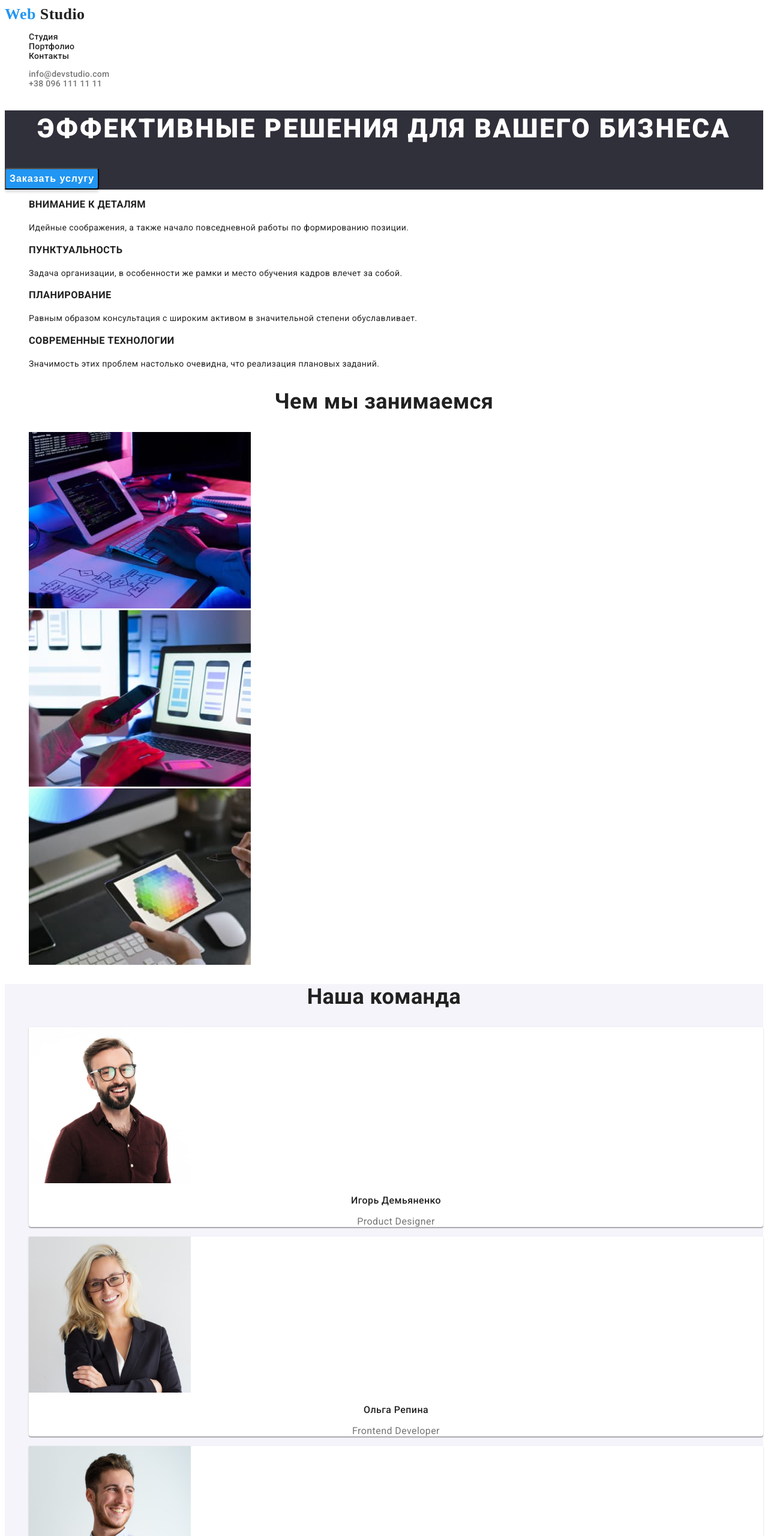
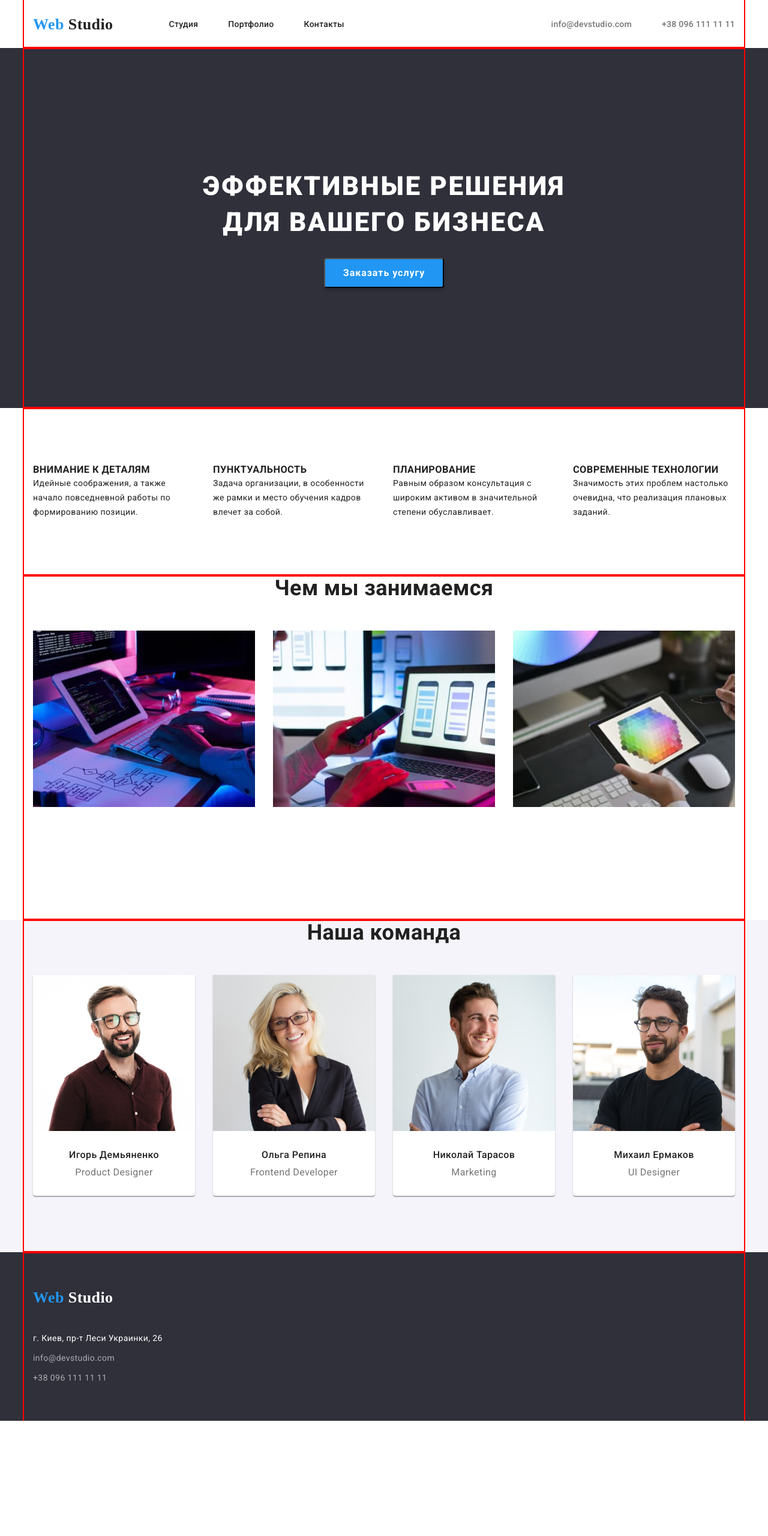
Before and after one commit to 1stPowerLifter/goit-markup-hw-03, a plain HTML site: page index.html in a window 1280 px wide. Shown: the top 2560 px of the page at 60% size. After the commit the page ends 2368 px from the top, so only its background shows below. Drawn offline with Linux system fonts and the light colour scheme.

Commit message:
HW3.0
оформил с флекс и разметкой главную страницу
осталось портфолио

```diff
--- /dev/null
+++ b/css/modern-normalize.css
@@ -0,0 +1,285 @@
+/*! modern-normalize v1.1.0 | MIT License | https://github.com/sindresorhus/modern-normalize */
+
+/*
+Document
+========
+*/
+
+/**
+Use a better box model (opinionated).
+*/
+
+*,
+::before,
+::after {
+	box-sizing: border-box;
+}
+
+/**
+1. Correct the line height in all browsers.
+2. Prevent adjustments of font size after orientation changes in iOS.
+3. Use a more readable tab size (opinionated).
+*/
+
+html {
+	line-height: 1.15; /* 1 */
+	-webkit-text-size-adjust: 100%; /* 2 */
+	-moz-tab-size: 4; /* 3 */
+	tab-size: 4; /* 3 */
+}
+
+/*
+Sections
+========
+*/
+
+/**
+1. Remove the margin in all browsers.
+2. Improve consistency of default fonts in all browsers. (https://github.com/sindresorhus/modern-normalize/issues/3)
+*/
+
+body {
+	margin: 0; /* 1 */
+	font-family:
+		system-ui,
+		-apple-system, /* Firefox supports this but not yet `system-ui` */
+		'Segoe UI',
+		Roboto,
+		Helvetica,
+		Arial,
+		sans-serif,
+		'Apple Color Emoji',
+		'Segoe UI Emoji'; /* 2 */
+}
+
+/*
+Grouping content
+================
+*/
+
+/**
+1. Add the correct height in Firefox.
+2. Correct the inheritance of border color in Firefox. (https://bugzilla.mozilla.org/show_bug.cgi?id=190655)
+*/
+
+hr {
+	height: 0; /* 1 */
+	color: inherit; /* 2 */
+}
+
+/*
+Text-level semantics
+====================
+*/
+
+/**
+Add the correct text decoration in Chrome, Edge, and Safari.
+*/
+
+abbr[title] {
+	text-decoration: underline dotted;
+}
+
+/**
+Add the correct font weight in Edge and Safari.
+*/
+
+b,
+strong {
+	font-weight: bolder;
+}
+
+/**
+1. Improve consistency of default fonts in all browsers. (https://github.com/sindresorhus/modern-normalize/issues/3)
+2. Correct the odd 'em' font sizing in all browsers.
+*/
+
+code,
+kbd,
+samp,
+pre {
+	font-family:
+		ui-monospace,
+		SFMono-Regular,
+		Consolas,
+		'Liberation Mono',
+		Menlo,
+		monospace; /* 1 */
+	font-size: 1em; /* 2 */
+}
+
+/**
+Add the correct font size in all browsers.
+*/
+
+small {
+	font-size: 80%;
+}
+
+/**
+Prevent 'sub' and 'sup' elements from affecting the line height in all browsers.
+*/
+
+sub,
+sup {
+	font-size: 75%;
+	line-height: 0;
+	position: relative;
+	vertical-align: baseline;
+}
+
+sub {
+	bottom: -0.25em;
+}
+
+sup {
+	top: -0.5em;
+}
+
+/*
+Tabular data
+============
+*/
+
+/**
+1. Remove text indentation from table contents in Chrome and Safari. (https://bugs.chromium.org/p/chromium/issues/detail?id=999088, https://bugs.webkit.org/show_bug.cgi?id=201297)
+2. Correct table border color inheritance in all Chrome and Safari. (https://bugs.chromium.org/p/chromium/issues/detail?id=935729, https://bugs.webkit.org/show_bug.cgi?id=195016)
+*/
+
+table {
+	text-indent: 0; /* 1 */
+	border-color: inherit; /* 2 */
+}
+
+/*
+Forms
+=====
+*/
+
+/**
+1. Change the font styles in all browsers.
+2. Remove the margin in Firefox and Safari.
+*/
+
+button,
+input,
+optgroup,
+select,
+textarea {
+	font-family: inherit; /* 1 */
+	font-size: 100%; /* 1 */
+	line-height: 1.15; /* 1 */
+	margin: 0; /* 2 */
+}
+
+/**
+Remove the inheritance of text transform in Edge and Firefox.
+*/
+
+button,
+select {
+	text-transform: none;
+}
+
+/**
+Correct the inability to style clickable types in iOS and Safari.
+*/
+
+button,
+[type='button'],
+[type='reset'],
+[type='submit'] {
+	-webkit-appearance: button;
+}
+
+/**
+Remove the inner border and padding in Firefox.
+*/
+
+::-moz-focus-inner {
+	border-style: none;
+	padding: 0;
+}
+
+/**
+Restore the focus styles unset by the previous rule.
+*/
+
+:-moz-focusring {
+	outline: 1px dotted ButtonText;
+}
+
+/**
+Remove the additional ':invalid' styles in Firefox.
+See: https://github.com/mozilla/gecko-dev/blob/2f9eacd9d3d995c937b4251a5557d95d494c9be1/layout/style/res/forms.css#L728-L737
+*/
+
+:-moz-ui-invalid {
+	box-shadow: none;
+}
+
+/**
+Remove the padding so developers are not caught out when they zero out 'fieldset' elements in all browsers.
+*/
+
+legend {
+	padding: 0;
+}
+
+/**
+Add the correct vertical alignment in Chrome and Firefox.
+*/
+
+progress {
+	vertical-align: baseline;
+}
+
+/**
+Correct the cursor style of increment and decrement buttons in Safari.
+*/
+
+::-webkit-inner-spin-button,
+::-webkit-outer-spin-button {
+	height: auto;
+}
+
+/**
+1. Correct the odd appearance in Chrome and Safari.
+2. Correct the outline style in Safari.
+*/
+
+[type='search'] {
+	-webkit-appearance: textfield; /* 1 */
+	outline-offset: -2px; /* 2 */
+}
+
+/**
+Remove the inner padding in Chrome and Safari on macOS.
+*/
+
+::-webkit-search-decoration {
+	-webkit-appearance: none;
+}
+
+/**
+1. Correct the inability to style clickable types in iOS and Safari.
+2. Change font properties to 'inherit' in Safari.
+*/
+
+::-webkit-file-upload-button {
+	-webkit-appearance: button; /* 1 */
+	font: inherit; /* 2 */
+}
+
+/*
+Interactive
+===========
+*/
+
+/*
+Add the correct display in Chrome and Safari.
+*/
+
+summary {
+	display: list-item;
+}
--- a/css/style.css
+++ b/css/style.css
@@ -8,16 +8,61 @@ body {
   font-weight: normal;
   letter-spacing: 0.03em;
 }
+p,
+h1,
+h2,
+h3,
+h4,
+h5,
+h6 {
+  margin: 0;
+}
+ul {
+  margin: 0;
+  padding: 0;
+}
+img {
+  display: block;
+}
+button {
+  cursor: pointer;
+}
 .link {
   text-decoration: none;
 }
 .list {
   list-style: none;
 }
-.btn {
-  cursor: pointer;
+.container {
+  width: 1200px;
+  padding-left: 15px;
+  padding-right: 15px;
+  margin: 0 auto;
+  outline: 2px solid red;
 }
-.logo {
+.visually-hidden {
+  position: absolute;
+  white-space: nowrap;
+  width: 1px;
+  height: 1px;
+  overflow: hidden;
+  border: 0;
+  padding: 0;
+  clip: rect(0 0 0 0);
+  clip-path: inset(50%);
+  margin: -1px;
+}
+/*---------------HEADER--------------*/
+.header-box {
+  display: flex;
+  justify-content: space-between;
+  height: 80px;
+}
+.nav {
+  display: flex;
+  align-items: center;
+}
+.nav-link {
   font-family: Raleway;
   font-style: normal;
   font-weight: bold;
@@ -25,15 +70,19 @@ body {
   line-height: calc(31 / 26);
   color: var(--brand-color);
 }
-.logo-span {
+.nav-span {
   color: #212121;
 }
-/*---------------HEADER--------------*/
-
+.nav-list {
+  display: flex;
+  margin-left: 93px;
+}
+.nav-list-item:not(:last-child) {
+  margin-right: 50px;
+}
 .nav-list-link {
   color: inherit;
   font-weight: 500;
-
   line-height: calc(16 / 14);
   letter-spacing: 0.02em;
 }
@@ -41,9 +90,15 @@ body {
 .nav-list-link:hover {
   color: var(--brand-color);
 }
+.header-address {
+  display: flex;
+  align-items: center;
+}
+.header-address-item:not(:last-child) {
+  margin-right: 50px;
+}
 .header-address-contact {
   font-weight: 500;
-
   line-height: calc(16 / 14);
   letter-spacing: 0.02em;
   color: #757575;
@@ -56,6 +111,27 @@ body {
 /*-------------FOOTER------------*/
 .footer {
   background: #2f303a;
+}
+.footer-box {
+  display: flex;
+  flex-direction: column;
+  padding-top: 60px;
+  padding-bottom: 60px;
+}
+.footer-link {
+  font-family: Raleway;
+  font-style: normal;
+  font-weight: bold;
+  font-size: 26px;
+  line-height: calc(31 / 26);
+  color: var(--brand-color);
+  margin-bottom: 40px;
+}
+.footer-span {
+  color: #ffffff;
+}
+.footer-address-item:not(:last-child) {
+  margin-bottom: 9px;
 }
 .footer-address-link {
   font-family: inherit;
@@ -75,6 +151,14 @@ body {
 .hero {
   background: #2f303a;
 }
+.hero-box {
+  display: flex;
+  flex-direction: column;
+  justify-content: center;
+  align-items: center;
+  padding-top: 200px;
+  padding-bottom: 200px;
+}
 .hero-title {
   font-weight: 900;
   font-size: 44px;
@@ -83,6 +167,9 @@ body {
   letter-spacing: 0.06em;
   text-transform: uppercase;
   color: #ffffff;
+  width: 700px;
+  height: 120px;
+  margin-bottom: 30px;
 }
 .hero-btn {
   background: var(--brand-color);
@@ -91,11 +178,10 @@ body {
   font-weight: bold;
   font-size: 16px;
   line-height: calc(30 / 16);
-  display: flex;
-  align-items: center;
-  text-align: center;
   letter-spacing: 0.06em;
   color: #ffffff;
+  width: 200px;
+  height: 50px;
 }
 .hero-btn:hover,
 .hero-btn:focus {
@@ -103,8 +189,16 @@ body {
 }
 
 /*---------------benefits-----*/
-.benefits-title {
-  display: none;
+.benefits-list {
+  display: flex;
+  flex-wrap: wrap;
+  padding-top: 94px;
+  margin-left: -30px;
+  padding-bottom: 94px;
+}
+.benefits-list-item {
+  margin-left: 30px;
+  flex-basis: calc(100% / 4 - 30px);
 }
 .benefits-list-title {
   line-height: calc(16 / 14);
@@ -120,7 +214,17 @@ body {
   line-height: calc(42 / 36);
   text-align: center;
 }
-
+.about-list {
+  display: flex;
+  flex-wrap: wrap;
+  margin-left: -30px;
+}
+.about-list-item {
+  margin-left: 30px;
+  flex-basis: calc(100% / 3 - 30px);
+  margin-top: 50px;
+  margin-bottom: 188px;
+}
 /*---------------team-----*/
 .team {
   background: #f5f4fa;
@@ -130,23 +234,35 @@ body {
   line-height: calc(42 / 36);
   text-align: center;
 }
+.team-list {
+  display: flex;
+  flex-wrap: wrap;
+  margin-left: -30px;
+}
 .team-list-item {
   background: #ffffff;
   box-shadow: 0px 1px 3px rgba(0, 0, 0, 0.12), 0px 1px 1px rgba(0, 0, 0, 0.14),
     0px 2px 1px rgba(0, 0, 0, 0.2);
   border-radius: 0px 0px 4px 4px;
+  margin-left: 30px;
+  flex-basis: calc(100% / 4 - 30px);
+  margin-top: 50px;
+  margin-bottom: 94px;
 }
 .team-list-title {
   font-weight: 500;
   font-size: 16px;
   line-height: calc(19 / 16);
   text-align: center;
+  margin-top: 30px;
+  margin-bottom: 10px;
 }
 .team-list-post-title {
   font-size: 16px;
   line-height: calc(19 / 16);
   text-align: center;
   color: #757575;
+  margin-bottom: 30px;
 }
 
 /*---------------PORTFOLIO.HTML-----*/
--- a/index.html
+++ b/index.html
@@ -5,6 +5,7 @@
         <meta charset="UTF-8">
         <meta http-equiv="X-UA-Compatible" content="IE=edge">
         <meta name="viewport" content="width=device-width, initial-scale=1.0">
+        <link rel="stylesheet" href="css/modern-normalize.css">
         <link rel="stylesheet" href="css/style.css">
         <link rel="preconnect" href="https://fonts.googleapis.com">
         <link rel="preconnect" href="https://fonts.gstatic.com" crossorigin>
@@ -15,8 +16,9 @@
     </head>
     <body class="body">
         <header class="header">
+            <div class="container header-box">
                 <nav class="nav">
-                <a class="link nav-link logo" href="index.html" lang="en">Web <span class="logo-span">Studio</span></a>
+                    <a class="link nav-link" href="index.html" lang="en">Web <span class="nav-span">Studio</span></a>
                     <ul class="list nav-list">
                         <li class="nav-list-item">
                             <a class="link nav-list-link" href="index.html">Студия</a>
@@ -33,43 +35,54 @@
                     <li class="header-address-item"><a class="link header-address-contact" href="mailto:info@devstudio.com">info@devstudio.com</a></li>
                     <li class="header-address-item"><a class="link header-address-contact" href="tel:+380961111111">+38 096 111 11 11</a></li>
                 </ul>
+            </div>
         </header>
         <main class="main">
             <section class="hero">
+                <div class="container hero-box">
                     <h1 class="hero-title">Эффективные решения для вашего бизнеса</h1>
-                <button class="btn hero-btn" type="button">Заказать услугу</button>
+                    <button class="hero-btn" type="button">Заказать услугу</button>
+                </div>
             </section>
             <section class="benefits">
-                <!-- style='display: none' -->
-                <h2 class="benefits-title" >Преимущества работы с нами</h2>
+                <div class="container ">
+                    <h2 class="visually-hidden">Преимущества работы с нами</h2>
                     <ul class="list benefits-list">
                         <li class="benefits-list-item">
                             <h3 class="benefits-list-title">Внимание к деталям</h3>
-                        <p class="benefits-list-post-title">Идейные соображения, а также начало повседневной работы по формированию позиции.</p>
+                            <p class="benefits-list-post-title">Идейные соображения, а также начало повседневной работы по формированию
+                                позиции.</p>
                         </li>
                         <li class="benefits-list-item">
                             <h3 class="benefits-list-title">Пунктуальность</h3>
-                        <p class="benefits-list-post-title">Задача организации, в особенности же рамки и место обучения кадров влечет за собой.</p>
+                            <p class="benefits-list-post-title">Задача организации, в особенности же рамки и место обучения кадров влечет за
+                                собой.</p>
                         </li>
                         <li class="benefits-list-item">
                             <h3 class="benefits-list-title">Планирование</h3>
-                        <p class="benefits-list-post-title">Равным образом консультация с широким активом в значительной степени обуславливает.</p>
+                            <p class="benefits-list-post-title">Равным образом консультация с широким активом в значительной степени
+                                обуславливает.</p>
                         </li>
                         <li class="benefits-list-item">
                             <h3 class="benefits-list-title">Современные технологии</h3>
-                        <p class="benefits-list-post-title">Значимость этих проблем настолько очевидна, что реализация плановых заданий.</p>
+                            <p class="benefits-list-post-title">Значимость этих проблем настолько очевидна, что реализация плановых заданий.
+                            </p>
                         </li>
                     </ul>
+                </div>
             </section>
             <section class="about">
+                <div class="container">
                     <h2 class="about-title">Чем мы занимаемся</h2>
                     <ul class="list about-list">
                         <li class="about-list-item"><img class="about-list-img" src="images/img.jpg" alt="печать на клавиатуре" width="370"></li>
                         <li class="about-list-item"><img class="about-list-img" src="images/img2.jpg" alt="работа в телефоне и ноутбуке" width="370"></li>
                         <li class="about-list-item"><img class="about-list-img" src="images/img3.jpg" alt="катинка на планшете" width="370"></li>
                     </ul>
+                </div>
             </section>
             <section class="team">
+                <div class="container">
                 <h2 class="team-title">Наша команда</h2>
                     <ul class="list team-list">
                         <li class="team-list-item">
@@ -93,10 +106,12 @@
                             <p class="team-list-post-title" lang="en">UI Designer</p>
                         </li>
                     </ul>
+                </div>
             </section>
         </main>
         <footer class="footer">
-            <a class="link footer-link logo" href="index.html" lang="en">Web <span class="logo-span">Studio</span></a>
+            <div class="container footer-box">
+                <a class="link footer-link logo" href="index.html" lang="en">Web <span class="footer-span">Studio</span></a>
                 <address class="footer-address">
                     <ul class="list footer-address-list">
                         <li class="footer-address-item"><a class="link footer-address-link" href="https://www.google.com/maps/place/%D0%B1%D1%83%D0%BB.+%D0%9B%D0%B5%D1%81%D0%B8+%D0%A3%D0%BA%D1%80%D0%B0%D0%B8%D0%BD%D0%BA%D0%B8,+26,+%D0%9A%D0%B8%D0%B5%D0%B2,+02000/@50.4265807,30.5361971,17z/data=!4m13!1m7!3m6!1s0x40d4cf0e033ecbe9:0x57a4dffefec77da0!2z0LHRg9C7LiDQm9C10YHQuCDQo9C60YDQsNC40L3QutC4LCAyNiwg0JrQuNC10LIsIDAyMDAw!3b1!8m2!3d50.4265807!4d30.5383858!3m4!1s0x40d4cf0e033ecbe9:0x57a4dffefec77da0!8m2!3d50.4265807!4d30.5383858"
@@ -105,6 +120,7 @@
                         <li  class="footer-address-item"><a class="link footer-address-contact" href="tel:+380961111111">+38 096 111 11 11</a></li>
                     </ul>
                 </address>
+            </div>
         </footer>
     </body>
 </html>
```
Also changed, not shown: portfolio.html (+21 -13 lines). Lines whose indentation alone changed are shown as unchanged.
